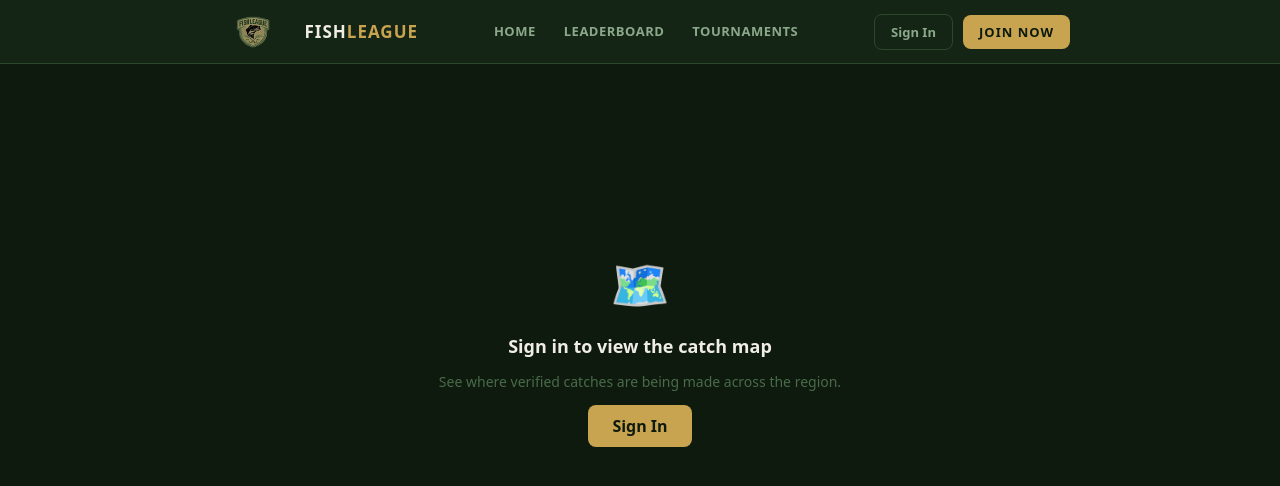
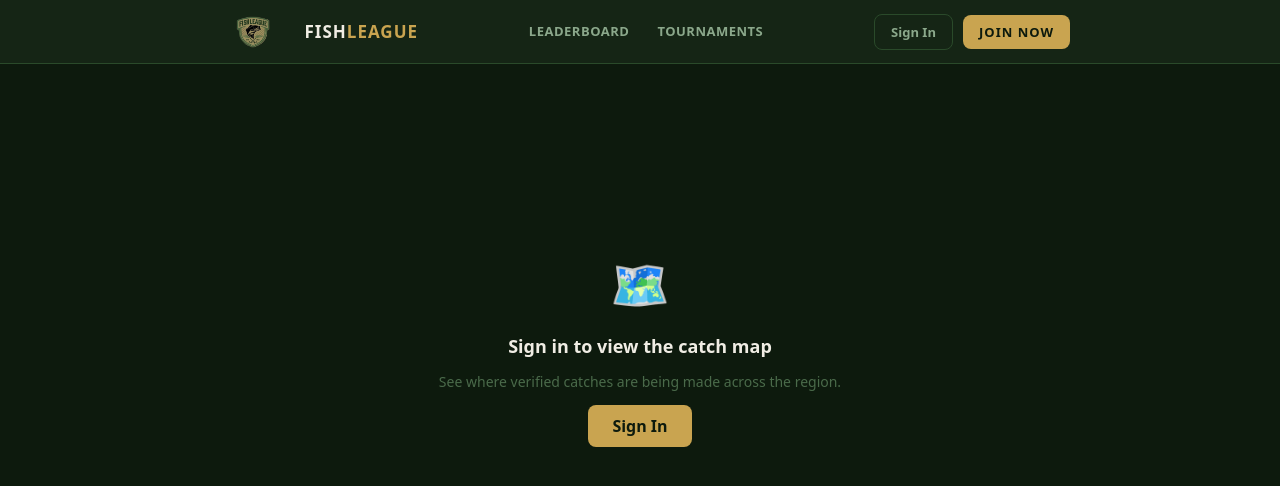
Before and after one commit to isles4life/Fishapp, a Next.js app in the folder web/: page /map in a window 1280 px wide. Shown: the top 486 px of the page. Built offline with nearby package versions, Linux system fonts and the light colour scheme; a web font is replaced by a local one.

Commit message:
Remove Home and Profile nav links; keep profile in avatar dropdown
Co-Authored-By: Claude Sonnet 4.6 <noreply@anthropic.com>

```diff
--- a/web/src/components/Nav.tsx
+++ b/web/src/components/Nav.tsx
@@ -109,17 +109,13 @@ export default function Nav({ active }: { active?: 'home' | 'leaderboard' | 'tou
 
         {/* Center nav links — hidden on narrow screens via inline style trick */}
         <div style={{ flex: 1, display: 'flex', justifyContent: 'center', gap: 28 }} className="nav-center-links">
-          <Link href="/" style={linkStyle('home')}>Home</Link>
           <Link href="/leaderboard" style={linkStyle('leaderboard')}>Leaderboard</Link>
+          <Link href="/tournaments" style={linkStyle('tournaments')}>Tournaments</Link>
           {loggedIn && (
             <Link href="/fishing-intelligence" style={linkStyle('forecast')}>⚡ Forecast</Link>
           )}
           {loggedIn && (
             <Link href="/map" style={linkStyle('map')}>🗺️ Map</Link>
-          )}
-          <Link href="/tournaments" style={linkStyle('tournaments')}>Tournaments</Link>
-          {loggedIn && (
-            <Link href="/profile" style={linkStyle('profile')}>Profile</Link>
           )}
         </div>
 
```
